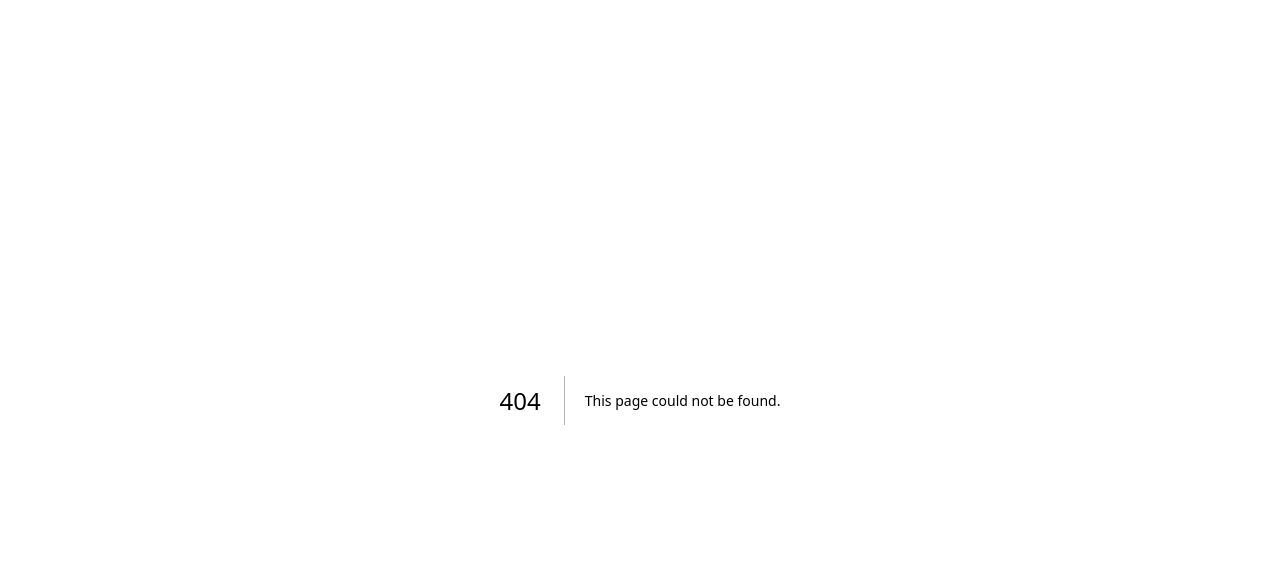
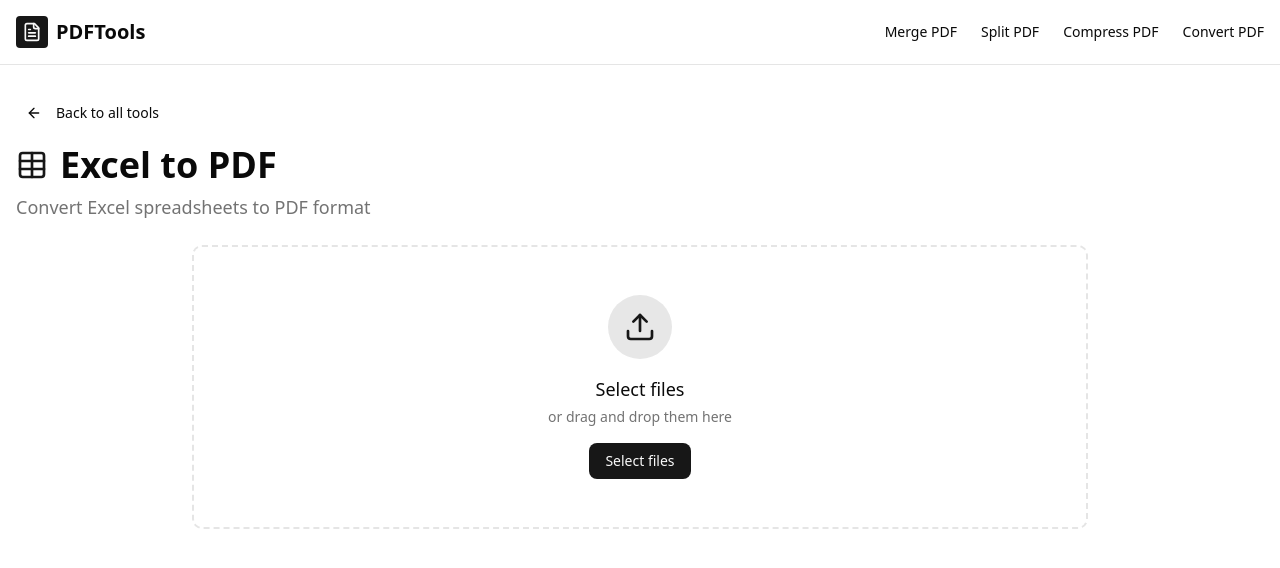
Before and after one commit to peterdinis/PDF-Tools, a Next.js app: page /excel-to-pdf in a window 1280 px wide. Before the commit this address had no page. Shown: the top 568 px of the page. Built offline with nearby package versions, Linux system fonts and the light colour scheme.

Commit message:
feat: Excel to pdf

```diff
--- /dev/null
+++ b/app/excel-to-pdf/page.tsx
@@ -0,0 +1,8 @@
+import ExcelToPdfWrapper from "@/components/pdfs/excel-to-pdf/ExcelToPdfWrapper";
+import { NextPage } from "next";
+
+const ExcelToPdfPage: NextPage = () => {
+    return <ExcelToPdfWrapper />
+}
+
+export default ExcelToPdfPage
--- /dev/null
+++ b/components/pdfs/excel-to-pdf/ExcelToPdfWrapper.tsx
@@ -0,0 +1,77 @@
+"use client"
+
+import { FC, useState } from "react"
+import { Table, Download, Loader2 } from "lucide-react"
+import { Button } from "@/components/ui/button"
+import ToolLayout from "@/components/tools/ToolLayout"
+
+const ExcelToPdfWrapper: FC = () => {
+  const [files, setFiles] = useState<File[]>([])
+  const [converting, setConverting] = useState(false)
+  const [converted, setConverted] = useState(false)
+
+  const handleConvert = async () => {
+    if (files.length === 0) return
+
+    setConverting(true)
+    await new Promise((resolve) => setTimeout(resolve, 2000))
+    setConverting(false)
+    setConverted(true)
+  }
+
+  const handleDownload = () => {
+    const blob = new Blob(["Converted PDF content"], { type: "application/pdf" })
+    const url = URL.createObjectURL(blob)
+    const a = document.createElement("a")
+    a.href = url
+    a.download = "converted.pdf"
+    a.click()
+    URL.revokeObjectURL(url)
+  }
+
+  return (
+    <ToolLayout
+      title="Excel to PDF"
+      description="Convert Excel spreadsheets to PDF format"
+      icon={<Table className="w-8 h-8" />}
+      files={files}
+      onFilesChange={setFiles}
+      acceptedFileTypes=".xls,.xlsx"
+      maxFiles={1}
+      showUpload={true}
+    >
+      {files.length > 0 && !converted && (
+        <Button
+          onClick={handleConvert}
+          disabled={converting}
+          className="w-full bg-primary hover:bg-primary/90"
+          size="lg"
+        >
+          {converting ? (
+            <>
+              <Loader2 className="w-4 h-4 mr-2 animate-spin" />
+              Converting...
+            </>
+          ) : (
+            "Convert to PDF"
+          )}
+        </Button>
+      )}
+
+      {converted && (
+        <div className="space-y-4">
+          <div className="p-4 bg-green-50 border border-green-200 rounded-lg">
+            <p className="text-green-800 font-medium">Conversion complete!</p>
+          </div>
+          <Button onClick={handleDownload} className="w-full bg-primary hover:bg-primary/90" size="lg">
+            <Download className="w-4 h-4 mr-2" />
+            Download PDF
+          </Button>
+        </div>
+      )}
+    </ToolLayout>
+  )
+}
+
+
+export default ExcelToPdfWrapper
```
